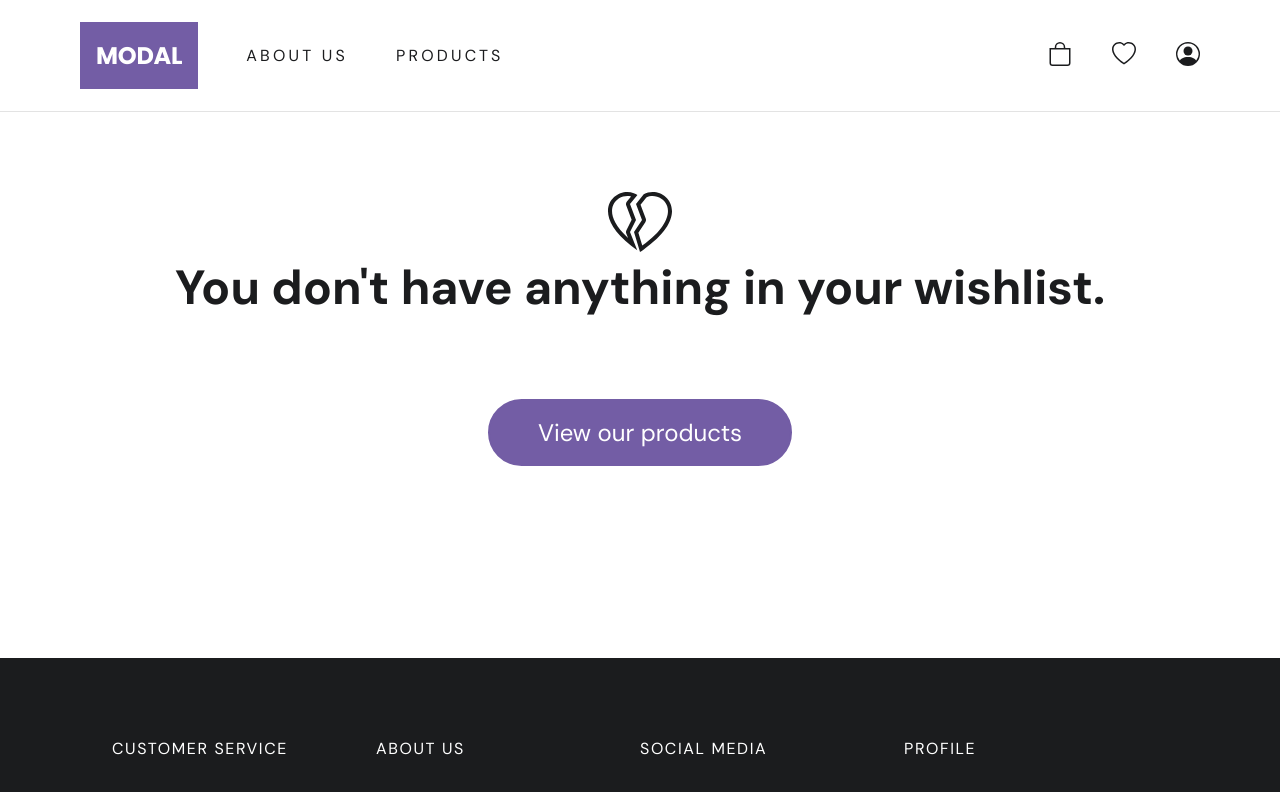
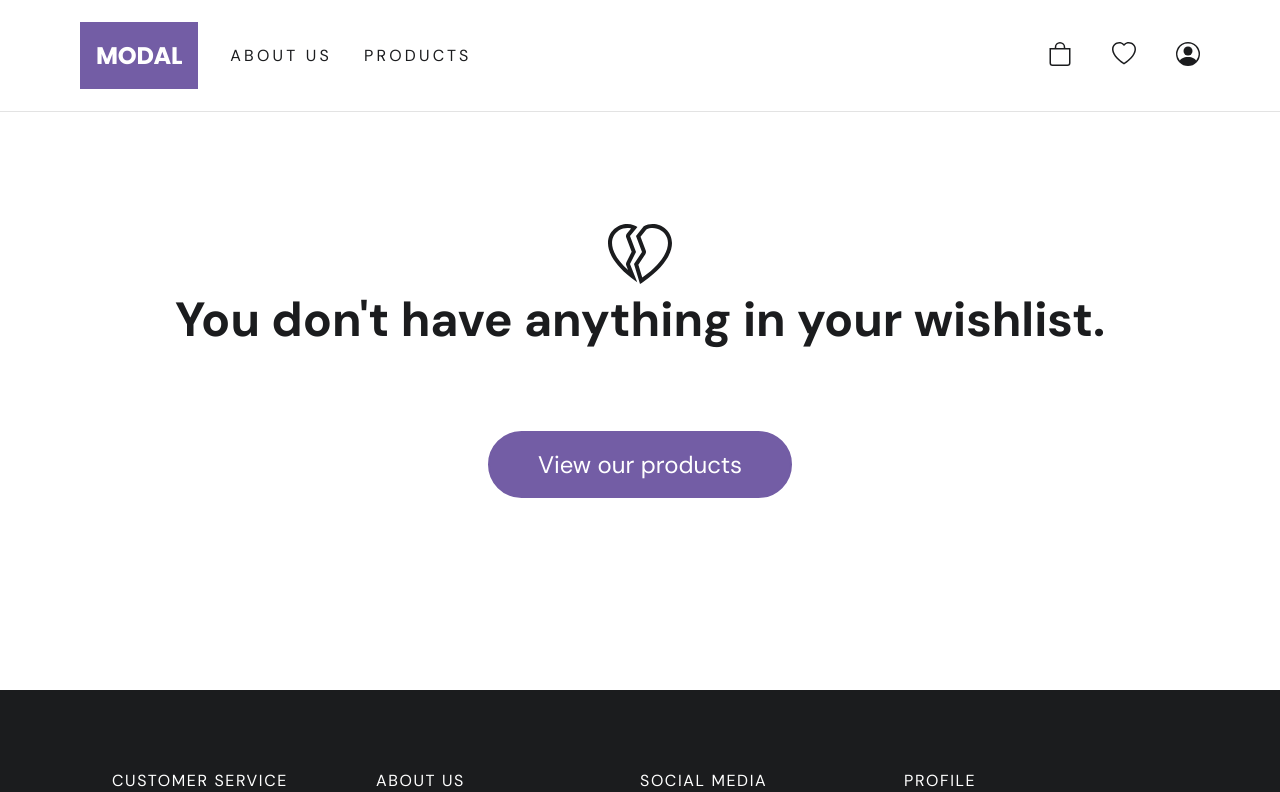
Before and after one commit to tomchaweb/ecommerce, a React (Vite) app: page /wishlist in a window 1280 px wide. Shown: the top 792 px of the page. Built offline with nearby package versions, Linux system fonts and the light colour scheme.

Commit message:
change styles on header, wishlist, product page

```diff
--- a/src/components/BurgerMenu.jsx
+++ b/src/components/BurgerMenu.jsx
@@ -2,7 +2,7 @@ import { NavLink } from "react-router-dom";
 
 export default function BurgerMenu({ handleClick }) {
   return (
-    <div className="burger-menu slide-in-left">
+    <div className="burger-menu">
       <NavLink to="/about" onClick={handleClick}>
         About Us
       </NavLink>
--- a/src/pages/About.jsx
+++ b/src/pages/About.jsx
@@ -1,8 +1,10 @@
 import Footer from "../components/Footer";
+import ScrollToTop from "../components/ScrollToTop";
 
 export default function About() {
   return (
     <>
+      <ScrollToTop />
       <div className="about-page">
         <section className="about-header">
           <h1>Get to know us</h1>
--- a/src/pages/ProductPage.jsx
+++ b/src/pages/ProductPage.jsx
@@ -123,6 +123,7 @@ export default function ProductPage() {
 
   return (
     <>
+      <ScrollToTop />
       {idIsValid ? (
         <div className="product-page">
           <section className="product-hero">
@@ -255,7 +256,6 @@ export default function ProductPage() {
           <Link to="/products">View products</Link>
         </div>
       )}
-      <ScrollToTop />
       <Footer />
     </>
   );
--- a/src/styles.css
+++ b/src/styles.css
@@ -55,8 +55,8 @@ header {
 .header-left {
   display: flex;
   align-items: center;
-  justify-content: center;
-  gap: 3rem;
+  justify-content: flex-start;
+  gap: 2rem;
 }
 
 .header-left a{
@@ -1048,7 +1048,7 @@ a{
 
 .wishlist{
   padding: 5rem 7rem;
-  margin-top: 7rem;
+  margin-top: 9rem;
 }
 
 .wishlist h1{
@@ -1530,6 +1530,7 @@ footer {
 @media (max-width: 500px){
   header {
     padding: 0.5rem 1.5rem;
+    /* height: 6rem; */
   }
 
   .header-left a:first-child{
@@ -1775,7 +1776,7 @@ footer {
 
 @media (max-width: 500px){
   .product-hero{
-    padding: 1rem 3rem;
+    padding: 1rem 2rem;
   }
 
   .main-img {
```
